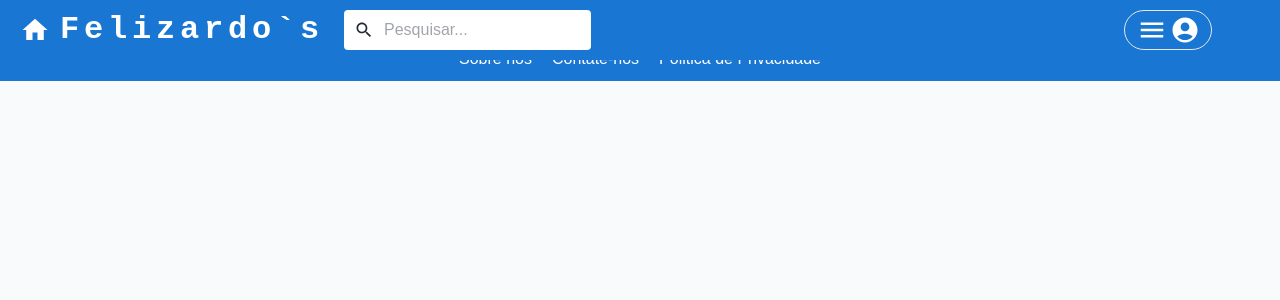
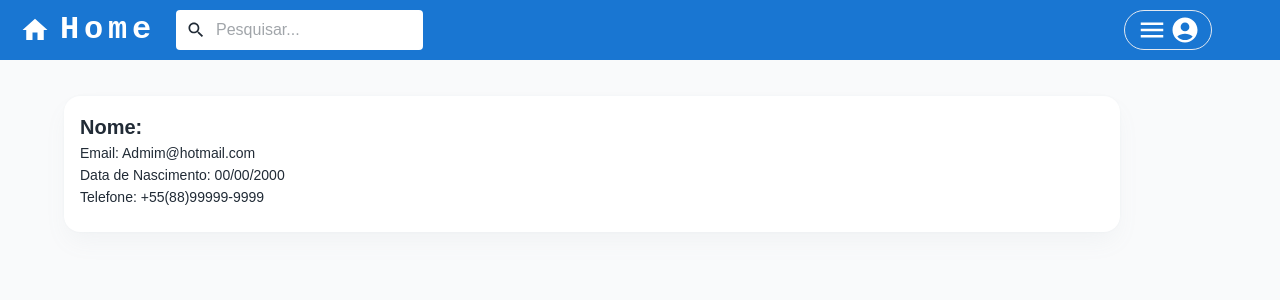
Before and after one commit to thiagofelizardu/Projeto_PAS, a React (Vite) app: page /profile in a window 1280 px wide. Shown: the top 300 px of the page. Built offline with nearby package versions, Linux system fonts and the light colour scheme.

Commit message:
ajustePRofile

```diff
--- a/src/components/NavBar.jsx
+++ b/src/components/NavBar.jsx
@@ -33,7 +33,7 @@ export default function ButtonAppBar() {
           textDecoration: 'none',
           color: '#ffffff',
         }}>
-          Felizardo`s
+          Home
         </Typography>
         <div style={{marginLeft: '20px', backgroundColor: '#ffffff', borderRadius: '4px', display: 'flex', alignItems: 'center'}}>
           <SearchIcon style={{padding: '10px', fontSize: '2.5rem'}}/>
--- a/src/context/AuthProvider.jsx
+++ b/src/context/AuthProvider.jsx
@@ -8,7 +8,7 @@ export const useAuth = () => {
 
 const AuthProvider = ({ children }) => {
   const [isLoggedIn, setIsLoggedIn] = useState(false);
-  const [userName, setUserName] = useState('');
+  const [userName,setUserName] = useState('');
 
   const login = (email) => {
     setIsLoggedIn(true);
--- a/src/pages/HomePage.jsx
+++ b/src/pages/HomePage.jsx
@@ -16,7 +16,6 @@ import casastatic2 from "../imagens/MansaoJP.jpg";
 const HomePage = () => {
   const { cadastro } = useCadastro();
 
-  // Informações estáticas das casas
   const casasEstaticas = [
     {
       location: "Mansão Pipa Natal",
--- a/src/pages/Profile.jsx
+++ b/src/pages/Profile.jsx
@@ -1,13 +1,42 @@
 import React from 'react';
 import { useAuth } from '../context/AuthProvider';
+import { Container, Box, Grid, Card, CardContent, Typography } from '@mui/material';
+
 
 const Profile = () => {
-  const { userName } = useAuth();
-
+  const { userName, } = useAuth();
   return (
-    <div>
-      <h2>Profile Page</h2>
-    </div>
+    <Container>
+      <Box
+        sx={{
+          flexGrow: 1,
+          marginTop: 12,
+          marginRight: 12,
+          marginBottom: 133,
+        }}
+      >
+        <Grid container spacing={2}>
+          <Grid item xs={12} sm={60} md={40}>
+            <Card>
+              <CardContent>
+                <Typography variant="h5" component="div">
+                  Nome: {userName}
+                </Typography>
+                <Typography variant="body2" color="text">
+                  Email: Admim@hotmail.com
+                </Typography>
+                <Typography variant="body2" color="text">
+                  Data de Nascimento: 00/00/2000
+                </Typography>
+                <Typography variant="body2" color="text">
+                  Telefone: +55(88)99999-9999
+                </Typography>
+              </CardContent>
+            </Card>
+          </Grid>
+        </Grid>
+      </Box>
+    </Container>
   );
 };
 
--- a/src/pages/RegistarEspaco.jsx
+++ b/src/pages/RegistarEspaco.jsx
@@ -60,8 +60,8 @@ export default function RegistrarEspaco() {
           <CssBaseline />
           <Box
             sx={{
-              height: '100vh',
-              marginTop: 17,
+              height: '140vh',
+              marginTop: 13,
               display: 'flex',
               flexDirection: 'column',
               alignItems: 'center'
```
